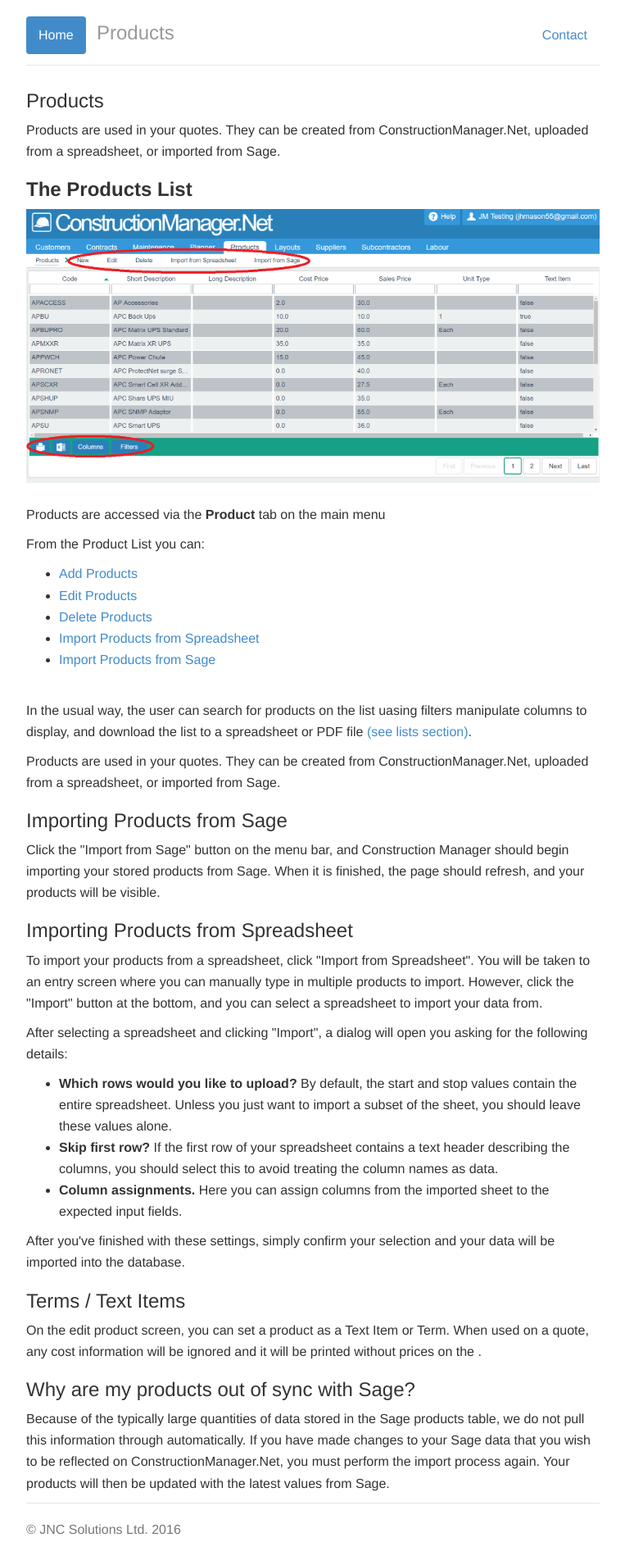
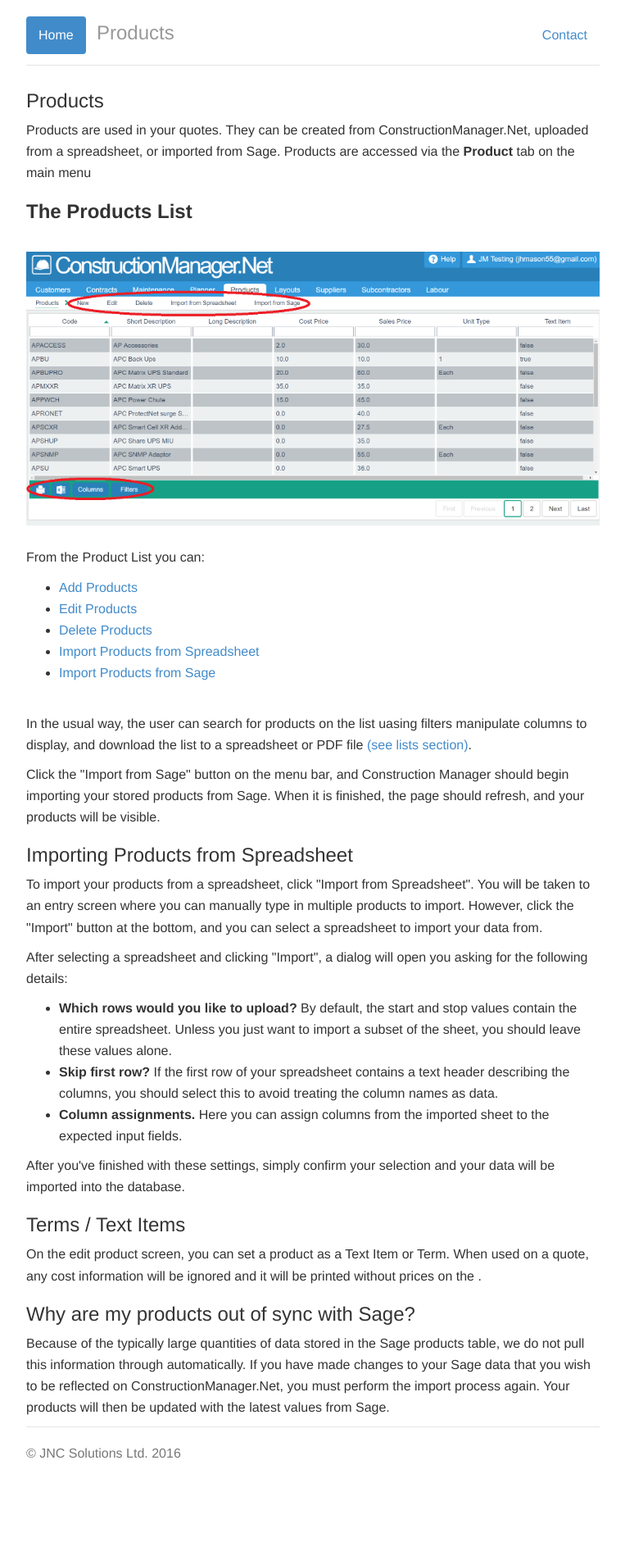
Before and after one commit to JNCSolutions/ConstructionManagerDocs, a Jekyll site: the page built from products.html, in a window 1280 px wide. Shown: the whole page at 82% size, without its empty margins (258-1021 px from the left). Built offline with Jekyll 4.4.1, drawn with Linux system fonts in a browser that asks for light colours; after the commit the page ends 1816 px from its top, so only the background shows below that.

Commit message:
Update products.html

```diff
--- a/products.html
+++ b/products.html
@@ -8,12 +8,13 @@
     <h3>Products</h3>
 
     <p>Products are used in your quotes.
-        They can be created from ConstructionManager.Net, uploaded from a spreadsheet, or imported from Sage.</p>
+        They can be created from ConstructionManager.Net, uploaded from a spreadsheet, or imported from Sage.
+        Products are accessed via the <b>Product</b> tab on the main menu</p>
 
     <h3 id="the-products-list"><b>The Products List</b></h3>
+      <br>
       <img src="img/Products_List.PNG" style="width: 100%;">
       <br> <br>
-    <p>Products are accessed via the <b>Product</b> tab on the main menu</p>
       <p>From the Product List you can:</p>
       <ul>
        <li><a href="#add-products">Add Products</a></li>
@@ -31,10 +32,6 @@
 
 
 
-
-    <p>Products are used in your quotes. They can be created from ConstructionManager.Net, uploaded from a spreadsheet, or imported from Sage.</p>
-
-    <h3 id="from-sage">Importing Products from Sage</h3>
 
     <p>Click the "Import from Sage" button on the menu bar, and Construction Manager should begin importing your stored products from Sage. When it is finished, the page should refresh, and your products will be visible.</p>
 
```
Lines whose indentation alone changed are shown as unchanged.
